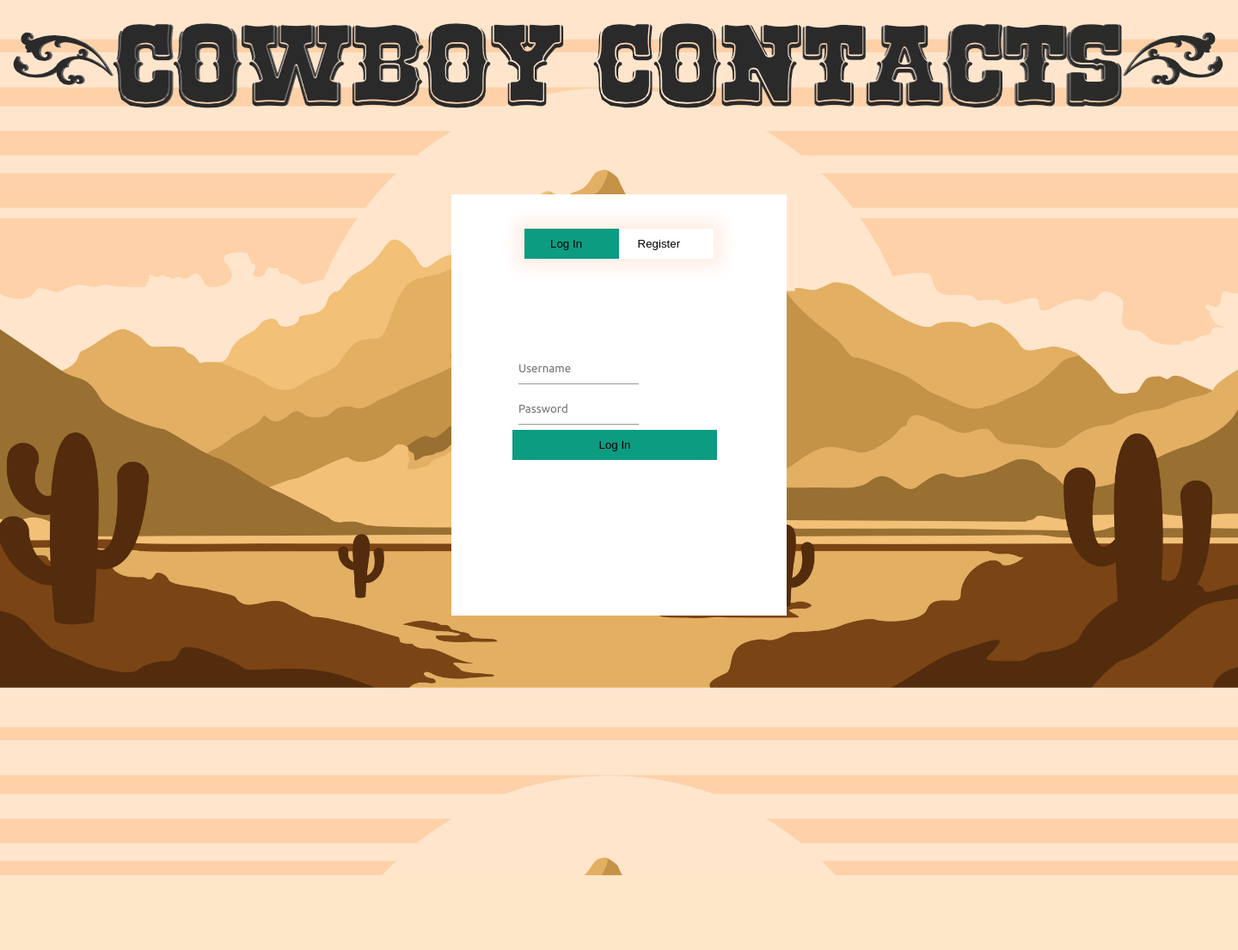
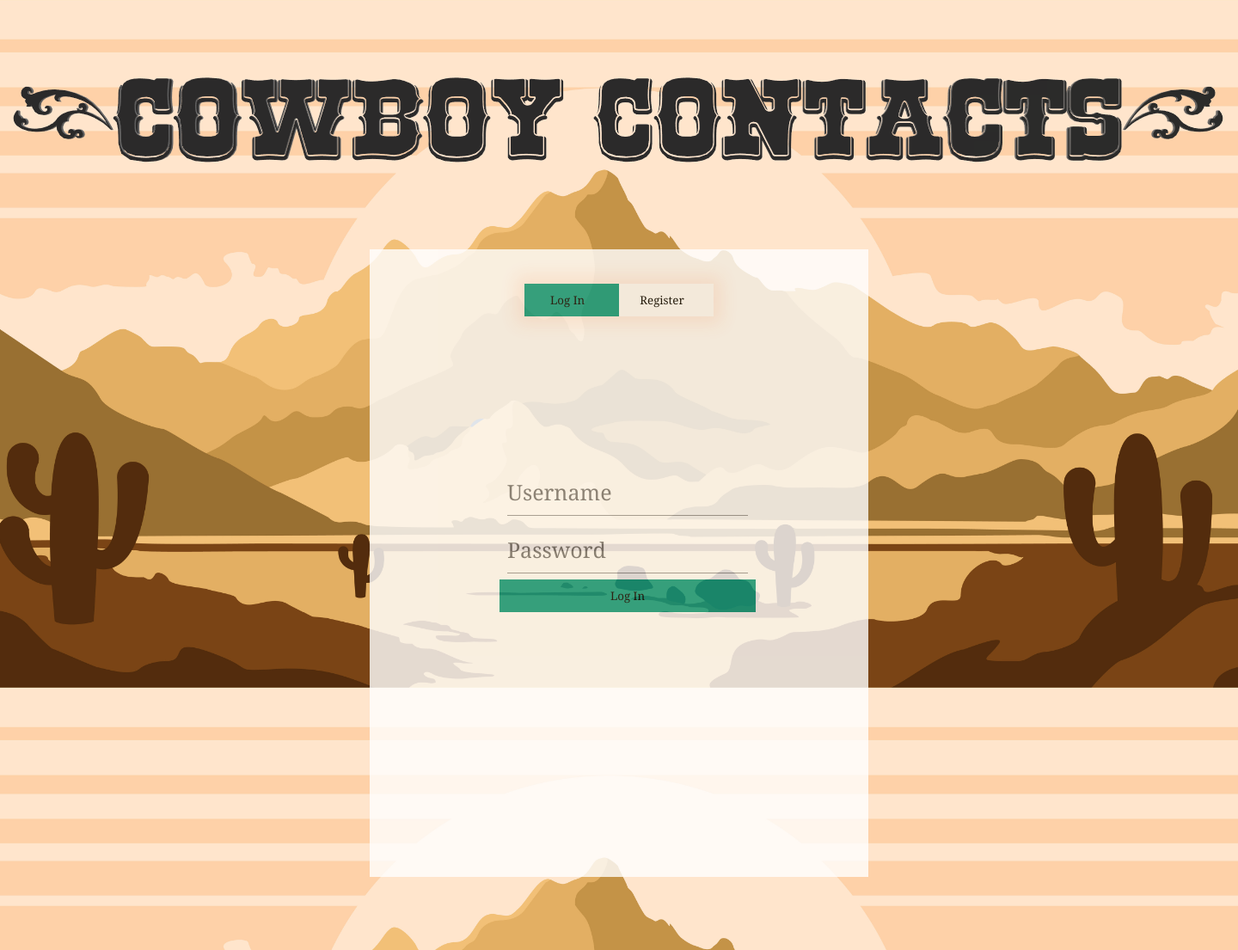
Before and after one commit to GregieBoi/cop4331-small-project-25, a PHP site: page / in a window 1440 px wide. Shown: the whole page at 86% size. Before the commit the page ends 1018 px from the top, so only its background shows below. Run offline with PHP 8.4, Linux system fonts and the light colour scheme.

Commit message:
Add files via upload
-changed overall font, font size, formatted title, added transparency to boxes, formatted text boxes to be more uniform (need to fix the contact pop-up stuff still), changed input boxes and buttons to be consistent with index page, changed dimensions of login/register window so it animates properly with size change of page, added margin to contact page box, removed several sections not being used in styles, made index page bigger

```diff
--- a/css/styles.css
+++ b/css/styles.css
@@ -9,7 +9,7 @@ body
 
 *
 {
-    font-family: sans-serif;
+    font-family: "Georgia", serif;
 }
 
 #title
@@ -17,24 +17,20 @@ body
     font-size: 40px;
     width: 100%;
     text-align: center;
-    font-family: 'Ubuntu', sans-serif;
+    font-family: 'Georgia', serif;
     color: #FFFFFF;
-}
-
-.hero
-{
-    height: 100%;
-    width: 100%;
+    margin-top: 5%;
 }
 
 .form-box
 {
-    width: 380px;
-    height: 480px;
+    width: 570px;
+    height: 720px;
     position: relative;
     margin: 6% auto;
     background: #FFFFFF;
     padding: 5px;
+    opacity: 80%;
     overflow: hidden;
 }
 
@@ -69,14 +65,16 @@ body
 
 .input-group
 {
-    top: 180px;
+    font-size: 25px;
+    top: 250px;
     position: absolute;
-    width: 280px;
+    width: 350px;
     transition: .5s;
 }
 
 .input-field
 {
+    font-size: 25px;
     width: 100%;
     padding: 10px 0;
     margin: 5px 0;
@@ -85,7 +83,14 @@ body
     border-top: 0;
     border-bottom: 1px solid #999;
     outline: none;
-    background: transparent;
+    background: #ffffff;
+    opacity: 100%;
+}
+
+/* fixes alignment of search bar so it's centered */
+#searchQuery
+{
+  margin-left: 0%;
 }
 
 .submit-btn
@@ -98,6 +103,12 @@ body
     background: #0c9c81;
     border: 0;
     outline: none;
+}
+
+/* changes sizes of submit buttons on contact page */
+#searchSubmit, #contactSubmit, #contactClose
+{
+  width: 20%;
 }
 
 .chkbx
@@ -113,14 +124,20 @@ span
     position: absolute;
 }
 
+/* Placement of sliding login<->register boxes on index page */
 #login
 {
-    left: 50px
+    left: 125px
+}
+#register
+{
+    left: 600px
 }
 
-#register
+/* Extends text boxes on index page */
+#loginName, #loginPassword, #regFirst, #regLast, #regName, #regPassword
 {
-    left: 450px
+  width: 80%;
 }
 
 #loginDiv
@@ -149,31 +168,8 @@ span
     width: 50%;
     margin-left: 25%;
     padding: 25px;
-    background-color: #b2b2b2;
-    opacity: 80%
-}
-
-.buttons
-{
-    font-size: 25px;
-    width: 50%;
-    margin-left: 25%;
-    font-family: 'Ubuntu', sans-serif;
-}
-
-.buttons:hover{
-    background-color: #00d5124f;
-    color: #FFFFFF;
-    opacity: 50%;
-}
-
-#searchText
-{
-	font-size: 30px;
-}
-#contactText
-{
-	font-size: 30px;
+    background-color: #ffffff;
+    opacity: 80%;
 }
 
 input[type="text"],input[type="password"],input[type="tel"]{
@@ -181,7 +177,7 @@ input[type="text"],input[type="password"],input[type="tel"]{
     width: 50%;
     margin-left: 10%;
     margin-bottom: 2%;
-    font-family: 'Ubuntu', sans-serif;
+    font-family: 'Georgia', serif;
 }
 
 #inner-title{
@@ -202,7 +198,7 @@ input[type="text"],input[type="password"],input[type="tel"]{
     text-align: center;
     margin-left: 5%;
     margin-bottom: 2%;
-    font-family: 'Ubuntu', sans-serif;
+    font-family: 'Georgia', serif;
     color: #95060a;
 }
 
@@ -213,7 +209,7 @@ input[type="text"],input[type="password"],input[type="tel"]{
     text-align: center;
     margin-left: 5%;
     margin-bottom: 2%;
-    font-family: 'Ubuntu', sans-serif;
+    font-family: 'Georgia', serif;
     color: #95060a;
 }
 
@@ -249,24 +256,24 @@ select{
     margin-left: 5%;
     margin-top: 2%;
     margin-bottom: 1%;
-    font-family: 'Ubuntu', sans-serif;
+    font-family: 'Georgia', serif;
     color: #95060a;
 }
+
+/* to adjust the alignment of the contact info pop-up*/
+#contactFirst, #contactLast, #contactPhone, #contactEmail
+{
+}
+
+/* Add New Contact pop-up form */
 .formPopup {
   display: none;
   position: fixed;
-  left: 45%;
-  top: 5%;
+  width: 50%;
+  margin-left: 25%;
+  padding: 25px;
+  top: 58%;
   transform: translate(-50%, 5%);
-  border: 3px solid #999999;
   z-index: 9;
+  background: #ffffff;
 }
-.searchFormPopup{
-  display: none;
-  position: fixed;
-  left: 45%;
-  top: 5%;
-  transform: translate(-50%, 5%);
-  border: 3px solid #999999;
-  z-index: 9;
-}
```
Also changed, not shown: other parts of css/styles.css (+20 -7 lines).
